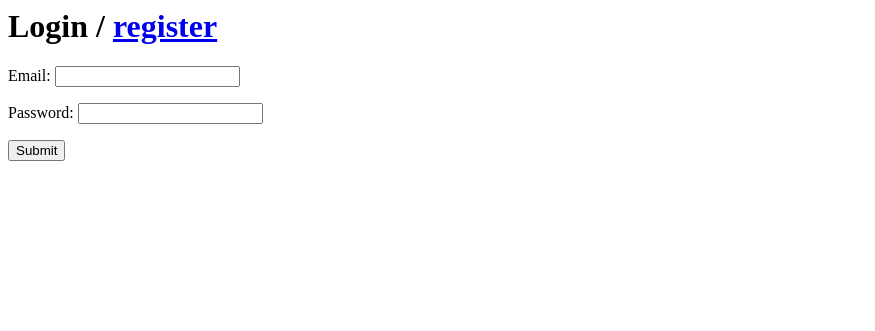
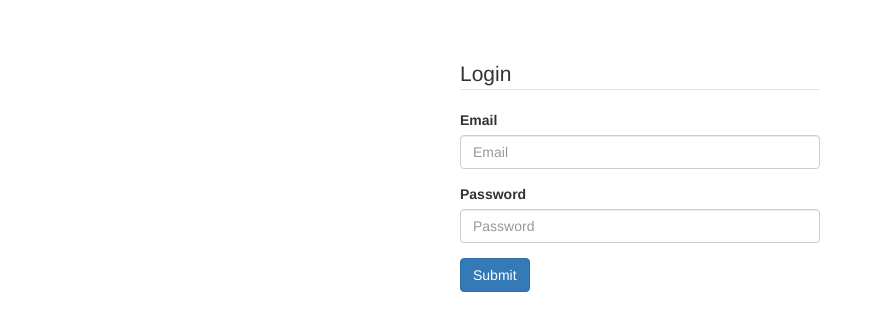
Before and after one commit to RemonIbrahimNashed/ScrumManagementSystem, a Django app: page / in a window 1280 px wide. Shown: the top 331 px of the page, without its empty margins (0-875 px from the left). Run offline with Django 3.2, Linux system fonts and the light colour scheme; some libraries are stand-ins or nearby versions.

Commit message:
LoginPage_Style

```diff
--- a/backlog/forms.py
+++ b/backlog/forms.py
@@ -94,9 +94,17 @@ class NewTask(forms.Form):
 
 
 class LoginForm(forms.Form):
-    email = forms.EmailField(label='Email')
-    password = forms.CharField(widget=forms.PasswordInput)
-
+    email = forms.EmailField(widget=forms.TextInput(attrs=
+                                                    {
+                                                        'class' : 'form-control' ,
+                                                        'placeholder' : 'Email'
+                                                     }))
+    password = forms.CharField(widget=forms.TextInput(attrs=
+                                                      {
+                                                          'class' : 'form-control' ,
+                                                          'placeholder' : 'Password',
+                                                          'type' : 'password'
+                                                      }))
     def __init__(self, request, *args, **kwargs):
         self.request = request
         super(LoginForm, self).__init__(*args, **kwargs)
--- a/templates/base.html
+++ b/templates/base.html
@@ -4,7 +4,7 @@
     <meta charset="utf-8">
     <title>{% block title %}BackLogs{% endblock %}</title>
     <link rel="stylesheet" href="//code.jquery.com/ui/1.12.1/themes/base/jquery-ui.css">
-
+    <link href="https://maxcdn.bootstrapcdn.com/bootstrap/3.3.7/css/bootstrap.min.css" rel="stylesheet">
     <script src="https://code.jquery.com/jquery-1.12.4.js"></script>
   <script src="https://code.jquery.com/ui/1.12.1/jquery-ui.js"></script>
   <script>
@@ -14,13 +14,15 @@
   } );
   </script>
   </head>
-  <body>
+  <body class="container">
+
         {% block heading %}
         {% endblock %}
 
         {% block content %}
         {% endblock %}
 
+
   </body>
 </html>
 </html>
--- a/templates/login.html
+++ b/templates/login.html
@@ -1,9 +1,33 @@
-{% block content %}
-<h1>Login / <a href="register/">register</a> </h1>
-    <form method='POST'>
-        {% csrf_token %}
-        {{ form.as_p }}
-      <button type='submit' class='btn btn-default'>Submit</button>
-    </form>
+{% extends "base.html" %} {% block content %}
+{% comment %} <h1>Login /
+    <a href="register/">register</a>
+</h1> {% endcomment %}
+
+<div class="row">
+
+    <div class="col-md-4 col-md-offset-4 col-sm-8" style="margin-top: 5%">
+
+        <form action="" method="POST" role="form">
+
+            {% csrf_token %}
+
+            <legend>Login</legend>
+
+            <div class="form-group">
+                <label for="">Email</label>
+                {{ form.email }}
+            </div>
+
+            <div class="form-group">
+                <label for="">Password</label>
+                {{ form.password }}
+            </div>
+
+            <button type="submit" class="btn btn-primary">Submit</button>
+
+        </form>
+
+    </div>
+</div>
 
 {% endblock %}
```
